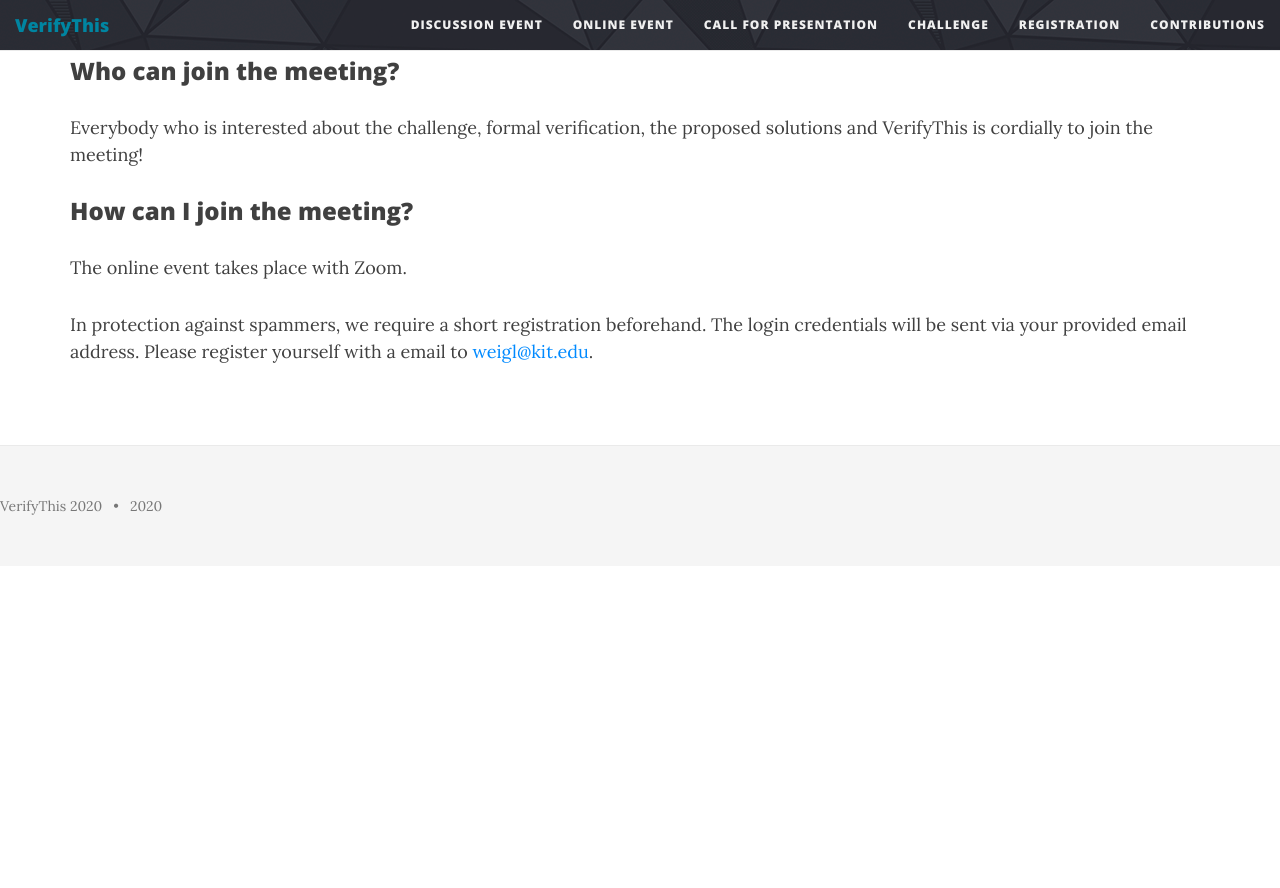
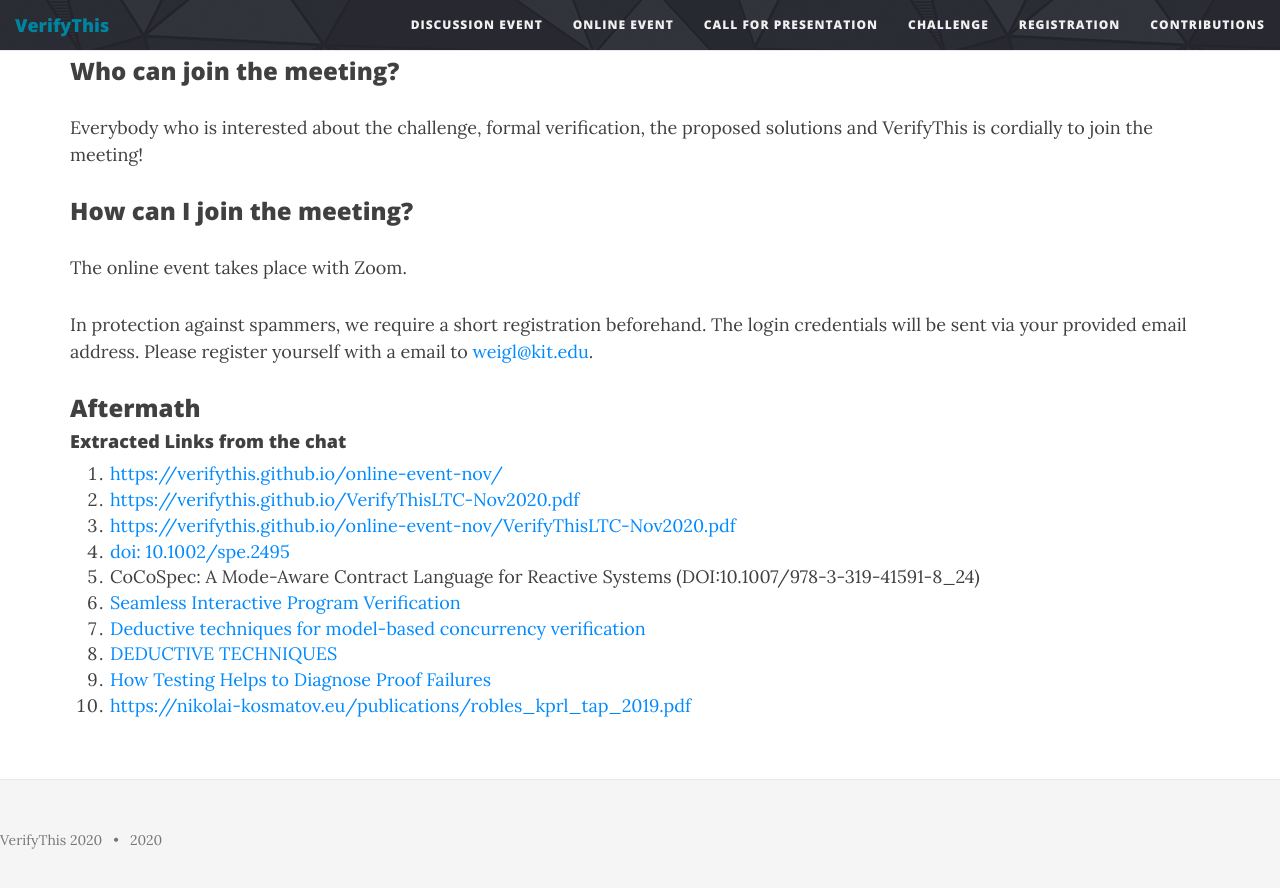
Before and after one commit to verifythis/verifythis.github.io, a Jekyll site: the page built from online-event-nov.html, in a window 1280 px wide and 900 px high, scrolled down 1259 px. Shown: the top 888 px of the window. Built offline with Jekyll 4.4.1, drawn with Linux system fonts in a browser that asks for light colours; before the commit the page ends 1825 px from its top, so only the background shows below that.

Commit message:
add links

```diff
--- a/online-event-nov.html
+++ b/online-event-nov.html
@@ -120,10 +120,19 @@ use of contract languages in their specifications.</p>
     <a href="mailto:weigl@kit.edu?subject=VTLTC registration">weigl@kit.edu</a>.
 </p>
 
-<!--
-<p>
-    If you havn't got any meeting information (meeting URL + id) until Sunday
-    evening. Please just write me (<code>weigl at kit dot edu</code>) short
-    message. I have might miss you.
-</p>
--->
+
+<h3>Aftermath</h3>
+
+<h4>Extracted Links from the chat</h4>
+<ol>
+    <li><a href="https://verifythis.github.io/online-event-nov/">https://verifythis.github.io/online-event-nov/</a></li>
+    <li><a href="https://verifythis.github.io/VerifyThisLTC-Nov2020.pdf">https://verifythis.github.io/VerifyThisLTC-Nov2020.pdf</a></li>
+    <li><a href="https://verifythis.github.io/online-event-nov/VerifyThisLTC-Nov2020.pdf">https://verifythis.github.io/online-event-nov/VerifyThisLTC-Nov2020.pdf</a></li>
+    <li><a href="http://dx.doi.org/10.1002/spe.2495">doi: 10.1002/spe.2495</a></li>
+    <li>CoCoSpec: A Mode-Aware Contract Language for Reactive Systems (DOI:10.1007/978-3-319-41591-8_24)</li>
+    <li><a href="https://formal.iti.kit.edu/biblio/researcher/ulbrich/pdf/GrebingKlamrothUlbrich2019.pdf">Seamless Interactive Program Verification</a></li>
+    <li><a href="https://research.utwente.nl/en/publications/deductive-techniques-for-model-based-concurrency-verification">Deductive techniques for model-based concurrency verification</a></li>
+    <li><a href="https://research.utwente.nl/files/160907949/thesis_W_Oortwijn.pdf">DEDUCTIVE TECHNIQUES</a></li>
+    <li><a href="https://nikolai-kosmatov.eu/publications/petiot_kbgj_faoc_2018.pdf">How Testing Helps to Diagnose Proof Failures</a></li>
+    <li><a href="https://nikolai-kosmatov.eu/publications/robles_kprl_tap_2019.pdf">https://nikolai-kosmatov.eu/publications/robles_kprl_tap_2019.pdf</a></li>
+</ol>
```
